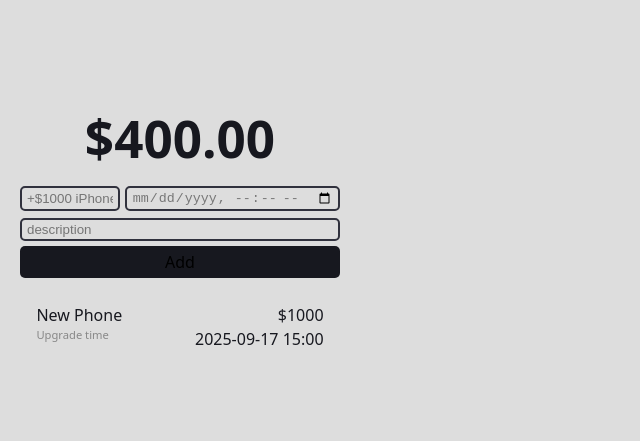
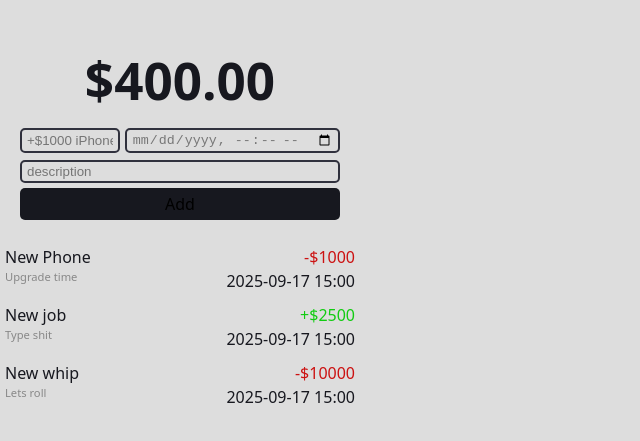
Before and after one commit to amirul1709/money-tracker, a React (Vite) app: page / in a window 1280 px wide. Shown: the part 167-608 px from the top of the page, without its empty margins (0-640 px from the left). Built offline with nearby package versions, Linux system fonts and the light colour scheme.

Commit message:
update styling

```diff
--- a/src/App.css
+++ b/src/App.css
@@ -55,8 +55,8 @@
 
 .transaction {
   display: flex;
-  padding: 5px 0;
-  justify-content: space-around;
+  padding: 5px 5px;
+  justify-content: space-between;
 }
 
 .transaction .name {
@@ -71,3 +71,11 @@
 .right {
   text-align: right;
 }
+
+.price {
+  color: #1c1;
+}
+
+.price.red {
+  color: #c11;
+}
--- a/src/App.jsx
+++ b/src/App.jsx
@@ -23,7 +23,27 @@
             <div className="description">Upgrade time</div>
           </div>
           <div className="right">
-            <div className="price">$1000</div>
+            <div className="price red">-$1000</div>
+            <div className="datetime">2025-09-17 15:00</div>
+          </div>
+        </div>
+        <div className="transaction">
+          <div className="left">
+            <div className="name">New job</div>
+            <div className="description">Type shit</div>
+          </div>
+          <div className="right">
+            <div className="price">+$2500</div>
+            <div className="datetime">2025-09-17 15:00</div>
+          </div>
+        </div>
+        <div className="transaction">
+          <div className="left">
+            <div className="name">New whip</div>
+            <div className="description">Lets roll</div>
+          </div>
+          <div className="right">
+            <div className="price red">-$10000</div>
             <div className="datetime">2025-09-17 15:00</div>
           </div>
         </div>
```
